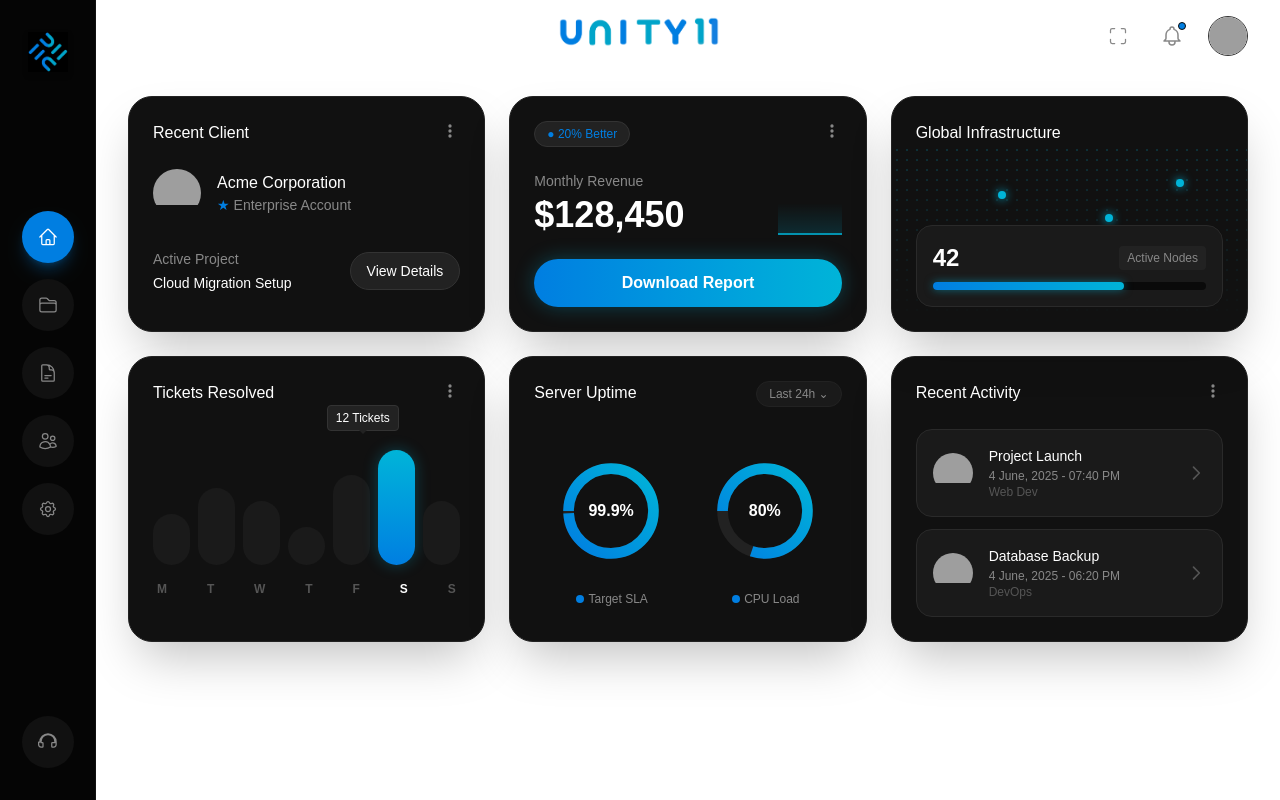
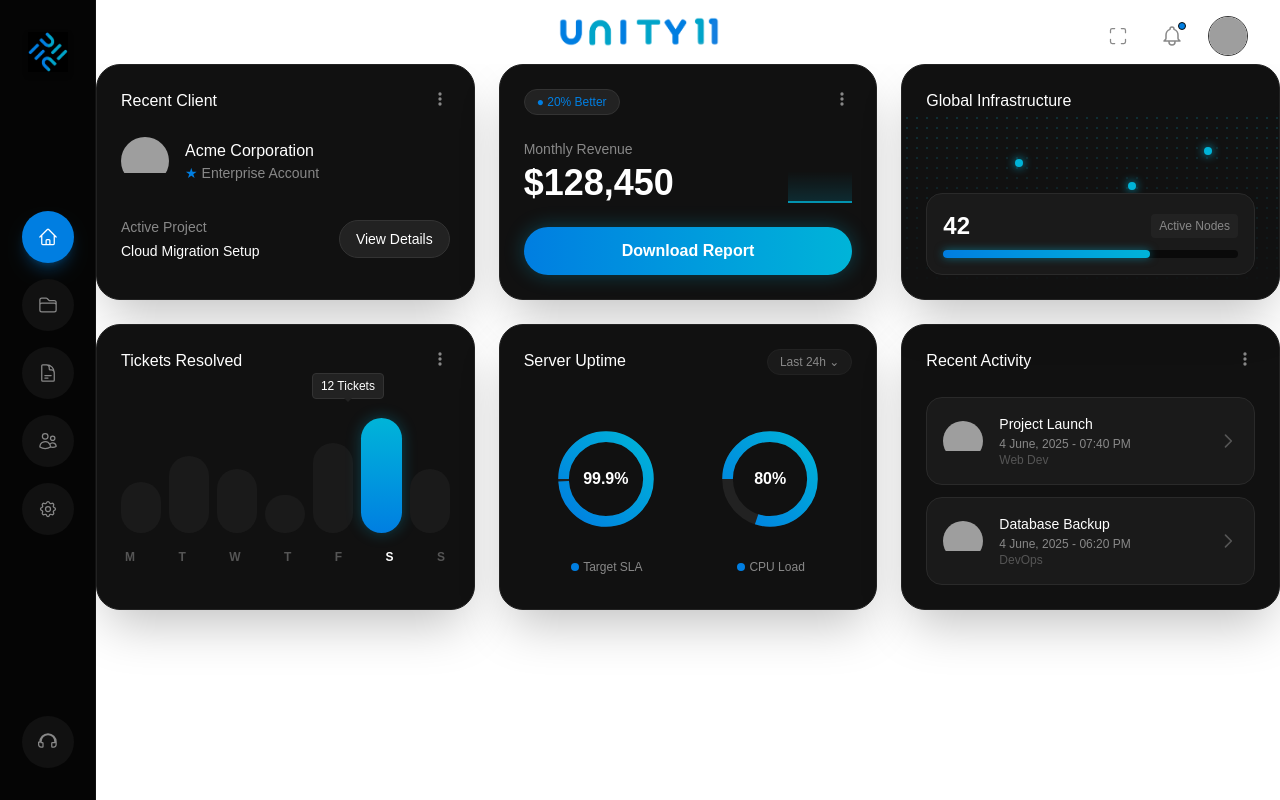
Before and after one commit to UNITY-11/unity11, a Next.js app in the folder apps/admin/: page / in a window 1280 px wide. Built offline with nearby package versions, Linux system fonts and the light colour scheme; grey boxes are pictures that could not be loaded.

Commit message:
fix(layout): adjust main container padding and spacing

```diff
--- a/apps/admin/src/app/layout.tsx
+++ b/apps/admin/src/app/layout.tsx
@@ -33,7 +33,7 @@ export default function RootLayout({
         <Sidebar />
         <div className="flex-1 flex flex-col min-w-0">
           <Header />
-          <main className="flex-1 overflow-y-auto p-4 md:p-6 lg:p-8">
+          <main className="flex-1 overflow-y-auto mb-6">
             {children}
           </main>
         </div>
```
